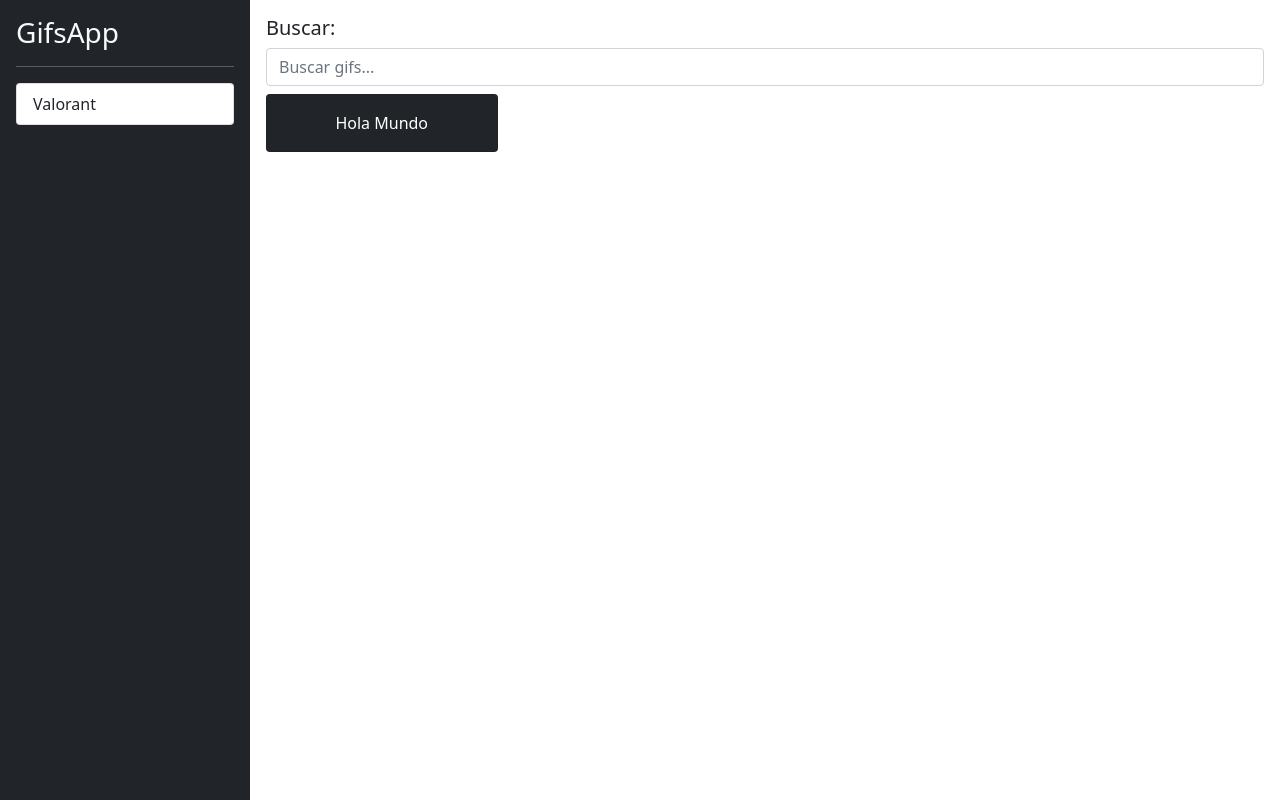
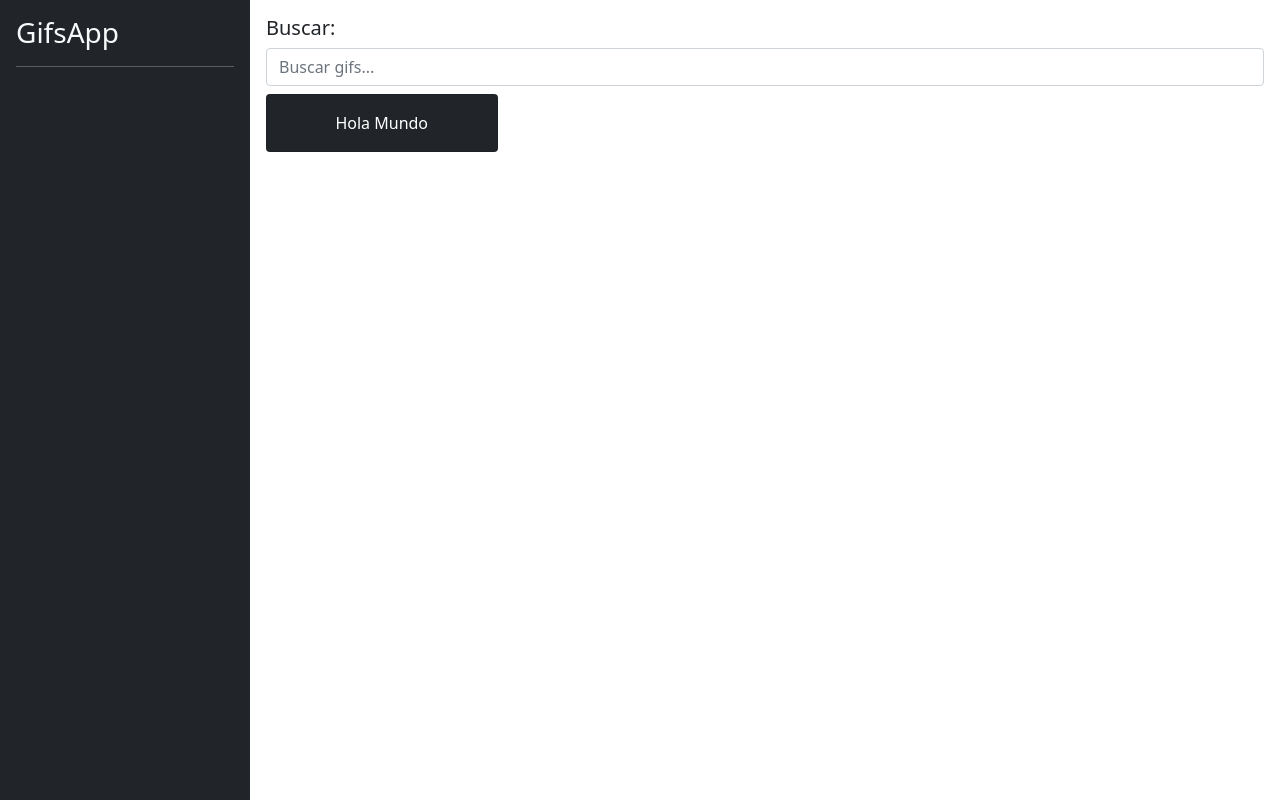
Before and after one commit to Deriman/gifs-app, an Angular app: page / in a window 1280 px wide. Built offline with nearby package versions, Linux system fonts and the light colour scheme.

Commit message:
Configuramos el GifsService y lo inyectamos en SearchBox para crear el historial de tags y en Sidebar para pintarlo

```diff
--- a/src/app/gifs/components/search-box/search-box.component.ts
+++ b/src/app/gifs/components/search-box/search-box.component.ts
@@ -1,4 +1,5 @@
 import { Component, ElementRef, ViewChild } from '@angular/core';
+import { GifsService } from '../../services/gifs.service';
 
 @Component({
     selector: 'gifs-search-box',
@@ -13,12 +14,15 @@ import { Component, ElementRef, ViewChild } from '@angular/core';
 })
 export class SearchBoxComponent {
 
+    constructor( private gifsService: GifsService){}
+
     @ViewChild("txtTagInput")
     public inputTag!: ElementRef<HTMLInputElement>;
 
     searchTag():void {
         const newTag = this.inputTag.nativeElement.value
-        console.log({ newTag })
+        this.gifsService.searchTag(newTag);
+        this.inputTag.nativeElement.value = "";
     }
 
 }
--- /dev/null
+++ b/src/app/gifs/services/gifs.service.ts
@@ -0,0 +1,17 @@
+import { Injectable } from '@angular/core';
+
+@Injectable({providedIn: 'root'})
+export class GifsService {
+
+    private _tagHistory: string[] = [];
+    constructor() { }
+
+    get tagHistory(): string[] {
+        return [...this._tagHistory];
+    }
+
+    searchTag( tag: string):void {
+        if (tag === "") return
+        this._tagHistory.unshift(tag);
+    }
+}
--- a/src/app/shared/components/sidebar/sidebar.component.html
+++ b/src/app/shared/components/sidebar/sidebar.component.html
@@ -2,8 +2,8 @@
     <h3 class="text-light">GifsApp</h3>
     <hr class="text-white">
     <div class="list-group list-reset">
-        <button class="list-group-item list-group-item-action">
-            Valorant
+        <button *ngFor="let tag of tags" class="list-group-item list-group-item-action mb-1">
+            {{ tag | titlecase }}
         </button>
     </div>
 </div>
--- a/src/app/shared/components/sidebar/sidebar.component.ts
+++ b/src/app/shared/components/sidebar/sidebar.component.ts
@@ -1,4 +1,5 @@
 import { Component } from '@angular/core';
+import { GifsService } from '../../../gifs/services/gifs.service';
 
 @Component({
   selector: 'shared-sidebar',
@@ -7,4 +8,10 @@ import { Component } from '@angular/core';
 })
 export class SidebarComponent {
 
+  constructor( private gifsService: GifsService){}
+
+  get tags(): string[] {
+    return this.gifsService.tagHistory
+  }
+
 }
```
